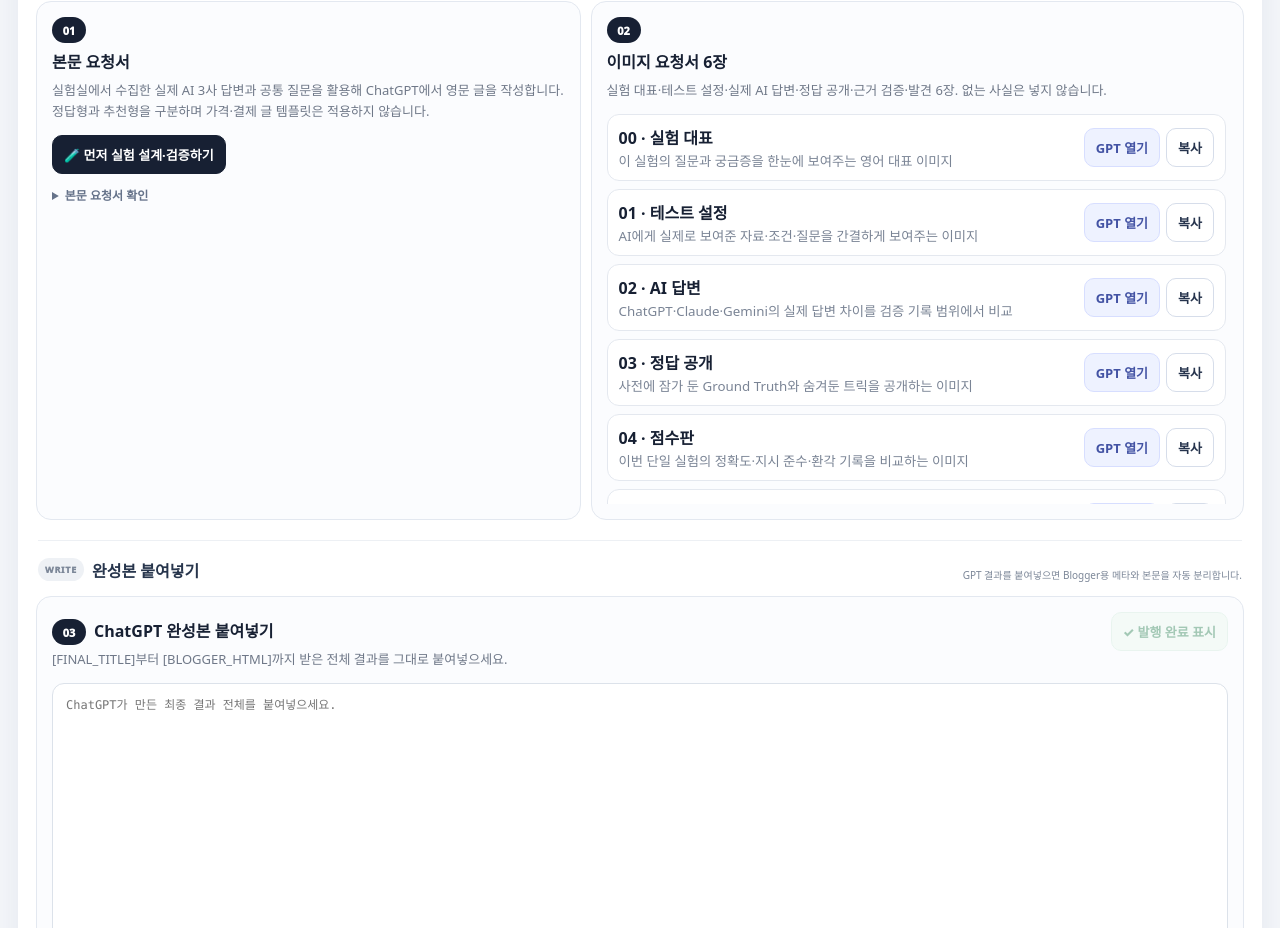
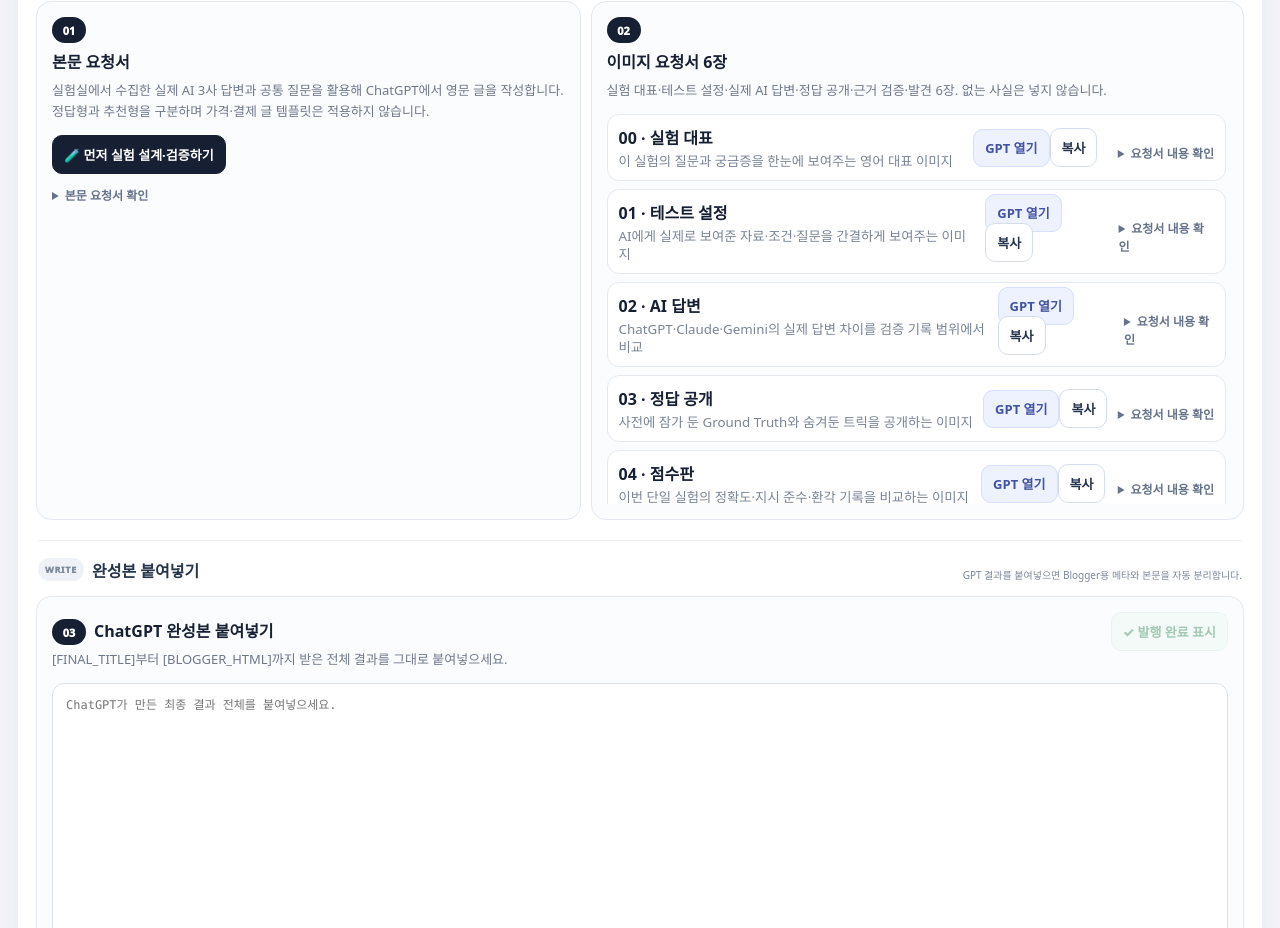
Before and after one commit to skrwl24-ux/content-maker, a Next.js app: page /google-blog-schedule in a window 1280 px wide. Shown: the part 2837-3765 px from the top of the page. Built offline with nearby package versions, Linux system fonts and the light colour scheme; no server answers.

Commit message:
fix: review each image brief, require evidence, and preserve missing legacy image slots

```diff
--- a/app/google-blog-schedule/page.tsx
+++ b/app/google-blog-schedule/page.tsx
@@ -634,6 +634,7 @@ function buildImagePrompt(row: ScheduleRow, slot: typeof IMAGE_SLOTS[number], co
   if (row.kind === "experiment") {
     const recommendationPrompt = buildRecommendationImagePrompt(row, slot);
     if (recommendationPrompt) return recommendationPrompt;
+    if (row.experimentMode === "recommend") return "추천 비교 이미지 요청서를 만들 수 없습니다. 실험 기록에 공통 질문 및 3사의 원문 답변이 있는지 확인하고 실험실에서 발행리스트로 다시 전달해 주세요. 근거 없이 이미지를 생성하지 않습니다.";
     const image = imageSlotFor(row, slot);
     return [
       "전 세계 독자를 위한 실제 AI 실험 글의 영문 정보 이미지 1장만 제작해줘.",
@@ -810,7 +811,10 @@ function replaceImagePlaceholders(html: string, row: ScheduleRow) {
     const loading = slot.id === "00" ? "eager" : "lazy";
     const imageHtml = `<p><img src="${escapeHtmlAttr(src)}" alt="${alt}" loading="${loading}"></p>`;
     const placeholder = new RegExp(`\\[IMAGE ${slot.id} — [^\\]]+\\]`, "g");
-    output = output.replace(placeholder, imageHtml);
+    // Legacy experiment drafts included only 00~03; append missing 04/05 images
+    // after the article so they are not silently dropped.
+    if (placeholder.test(output)) output = output.replace(placeholder, imageHtml);
+    else if (row.kind === "experiment" && !output.includes(src)) output += "\n" + imageHtml;
   }
   return output;
 }
@@ -1019,6 +1023,7 @@ export default function GoogleBlogSchedulePage() {
   const selectedBacklinkDone = selected?.backlinkDoneIds || [];
   const selectedExperimentReady = Boolean(selected?.kind === "experiment" && selected.labReport?.trim() && selected.labPrompt?.trim());
   const selectedRecommendationImages = Boolean(selected?.kind === "experiment" && parseRecommendationReport(selected.labReport));
+  const imageEvidenceReady = Boolean(selected?.kind !== "experiment" || selected?.experimentMode !== "recommend" || selectedRecommendationImages);
   const selectedVerification = selected ? getVerification(selected) : emptyVerification();
   const selectedVerificationResolved = selected ? verificationResolvedCount(selected) : 0;
   const selectedVerificationChecked = selected ? verificationCheckedCount(selected) : 0;
@@ -2211,6 +2216,7 @@ export default function GoogleBlogSchedulePage() {
               <span className={styles.stepNo}>02</span>
               <h3>이미지 요청서 6장</h3>
               <p>{selected.kind === "experiment" ? (selectedRecommendationImages ? "6장 중복 방지 적용: 00 관심·01 공통 질문·02 선택 결과·03 선정 이유·04 단점·05 독자 체크리스트. 각각 다른 근거와 디자인으로 제작합니다." : selected.experimentMode === "recommend" ? "대표·공통 질문·3사 추천·선정 이유·장단점·요약 6장. 존재하지 않는 정답이나 승자는 넣지 않습니다." : "실험 대표·테스트 설정·실제 AI 답변·정답 공개·근거 검증·발견 6장. 없는 사실은 넣지 않습니다.") : "대표 이미지부터 가격·결제·비교·요약까지 슬롯별로 ChatGPT 새 창에 바로 전달합니다."}</p>
+              {!imageEvidenceReady && <p>⚠️ 현재 저장된 실험 자료에서 공통 질문과 실제 답변을 읽을 수 없습니다. 실험실에서 같은 발행리스트 항목으로 다시 전달하면 이미지를 제작할 수 있습니다.</p>}
               <div className={styles.imagePromptGrid}>
                 {IMAGE_SLOTS.map(slot => {
                   const prompt = buildImagePrompt(selected, slot, selected.contentPlan);
@@ -2219,7 +2225,7 @@ export default function GoogleBlogSchedulePage() {
                     <div key={slot.id} className={styles.imagePromptItem}>
                       <div><b>{slot.id} · {imageSlotFor(selected, slot).label}</b><small>{imageSlotFor(selected, slot).role}</small></div>
                       <div>
-                        <a
+                        {imageEvidenceReady ? <a
                           href={chatUrl}
                           target="_blank"
                           rel="noopener noreferrer"
@@ -2227,9 +2233,13 @@ export default function GoogleBlogSchedulePage() {
                             startWork();
                             void copyText(prompt, `${slot.id} 이미지 요청서를 열고 복사했습니다.`);
                           }}
-                        >GPT 열기</a>
-                        <button onClick={() => void copyText(prompt, `${slot.id} 이미지 요청서를 복사했습니다.`)}>복사</button>
+                        >GPT 열기</a> : <span>실험 원문 확인 필요</span>}
+                        <button disabled={!imageEvidenceReady} onClick={() => void copyText(prompt, `${slot.id} 이미지 요청서를 복사했습니다.`)}>복사</button>
                       </div>
+                      <details className={styles.promptDetails}>
+                        <summary>요청서 내용 확인</summary>
+                        <textarea readOnly value={prompt} />
+                      </details>
                     </div>
                   );
                 })}
```
